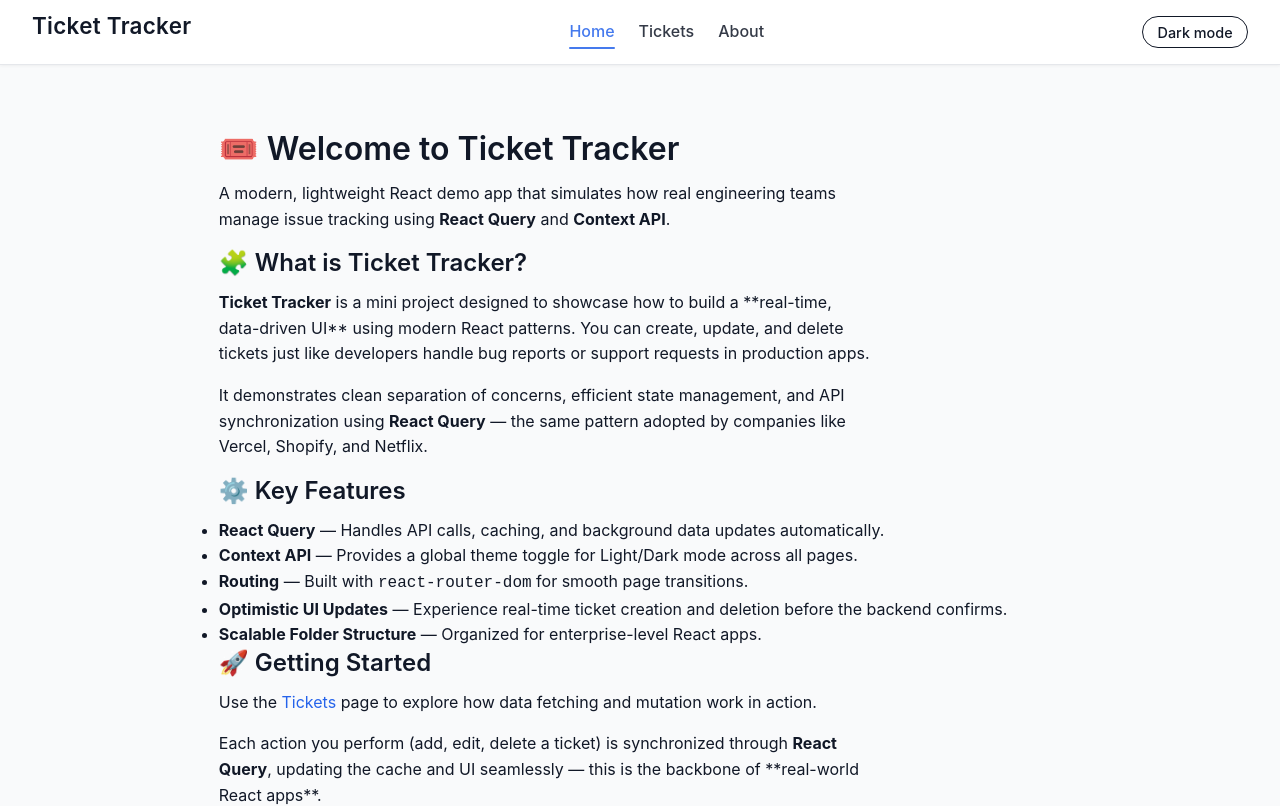
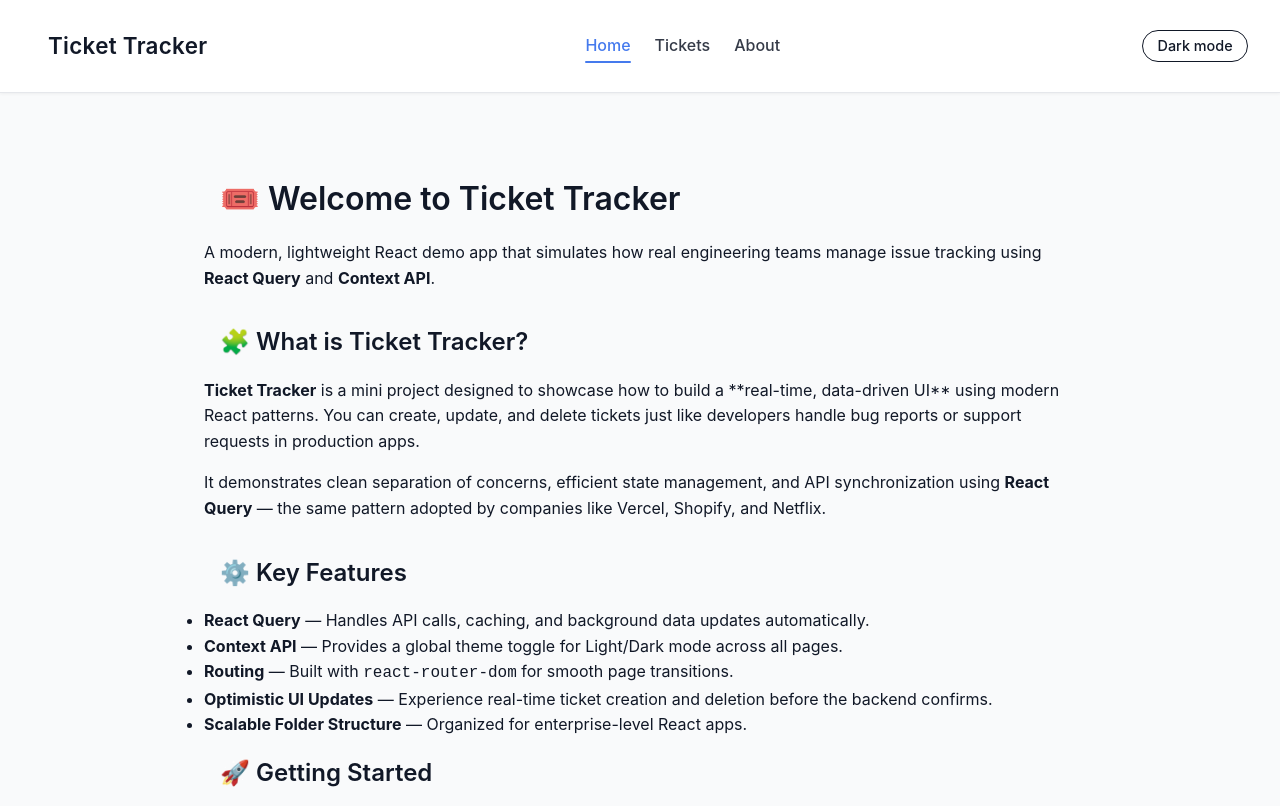
Before and after one commit to Rajprabhu147/react-comback, a React (Vite) app in the folder react-day5/: page / in a window 1280 px wide. Shown: the top 806 px of the page. Built offline with nearby package versions, Linux system fonts and the light colour scheme.

Commit message:
cleaning up and styling

```diff
--- a/react-day5/src/App.css
+++ b/react-day5/src/App.css
@@ -1,27 +1,43 @@
 /* ======================================
-   App.css — Global App & Theming Styles
+   App.css — Clean Refactored Version
    Author: Raj Prabhu Rajasekaran
    ====================================== */
 
-/* 🌐 App Container */
+/* ======================================
+   THEME VARIABLES
+   ====================================== */
+:root {
+  --bg-light: #f9fafb;
+  --bg-dark: #111827;
+  --text-light: #111827;
+  --text-dark: #f9fafb;
+
+  --header-light: #ffffff;
+  --header-dark: #1f2937;
+
+  --border-light: #e5e7eb;
+  --border-dark: #374151;
+
+  --primary: #2563eb;
+  --primary-hover: #1d4ed8;
+}
+
+/* ======================================
+   GLOBAL APP STYLES
+   ====================================== */
 .app {
   min-height: 100vh;
   display: flex;
   flex-direction: column;
   font-family: "Inter", system-ui, sans-serif;
+  background: var(--bg-light);
+  color: var(--text-light);
   transition: background 0.3s ease, color 0.3s ease;
 }
 
-/* Light Theme */
-.app.light {
-  background: #f9fafb;
-  color: #111827;
-}
-
-/* Dark Theme */
 .app.dark {
-  background: #111827;
-  color: #f9fafb;
+  background: var(--bg-dark);
+  color: var(--text-dark);
 }
 
 /* ======================================
@@ -31,34 +47,37 @@
   position: sticky;
   top: 0;
   z-index: 10;
-  background: #ffffff;
-  color: #111827;
-  border-bottom: 1px solid #e5e7eb;
-  padding: 0.75rem 2rem;
   display: flex;
   justify-content: space-between;
   align-items: center;
+  padding: 0.75rem 2rem;
+  background: var(--header-light);
+  color: var(--text-light);
+  border-bottom: 1px solid var(--border-light);
   box-shadow: 0 1px 3px rgba(0, 0, 0, 0.05);
   transition: background 0.3s ease, color 0.3s ease;
 }
 
 .app.dark .header {
-  background: #1f2937;
-  color: #f9fafb;
-  border-bottom-color: #374151;
+  background: var(--header-dark);
+  color: var(--text-dark);
+  border-bottom-color: var(--border-dark);
 }
 
-/* Brand */
+/* Branding */
 .header h1 {
   font-size: 1.4rem;
   font-weight: 600;
   letter-spacing: 0.3px;
 }
 
-/* Nav Links */
+/* ======================================
+   NAVIGATION LINKS
+   ====================================== */
 nav {
   display: flex;
   gap: 1.5rem;
+  flex-wrap: wrap;
 }
 
 nav a {
@@ -75,7 +94,7 @@ nav a:hover {
 }
 
 nav a.active {
-  color: #2563eb;
+  color: var(--primary);
 }
 
 nav a.active::after {
@@ -85,11 +104,13 @@ nav a.active::after {
   bottom: -4px;
   width: 100%;
   height: 2px;
-  background: #2563eb;
+  background: var(--primary);
   border-radius: 2px;
 }
 
-/* Theme Toggle */
+/* ======================================
+   THEME TOGGLE
+   ====================================== */
 .theme-btn {
   background: transparent;
   border: 1px solid currentColor;
@@ -123,7 +144,7 @@ nav a.active::after {
    BUTTONS
    ====================================== */
 .btn {
-  background: #2563eb;
+  background: var(--primary);
   color: #fff;
   border: none;
   border-radius: 6px;
@@ -134,7 +155,7 @@ nav a.active::after {
 }
 
 .btn:hover {
-  background: #1d4ed8;
+  background: var(--primary-hover);
   transform: translateY(-1px);
 }
 
@@ -154,20 +175,19 @@ nav a.active::after {
 .footer {
   text-align: center;
   padding: 1rem;
-  background: #e5e7eb;
+  background: var(--border-light);
   color: #374151;
   font-size: 0.9rem;
 }
 
 .app.dark .footer {
-  background: #1f2937;
+  background: var(--header-dark);
   color: #9ca3af;
 }
 
 /* ======================================
-   TICKET PAGE STYLING
+   TICKET PAGE
    ====================================== */
-
 .tickets-page {
   max-width: 900px;
   margin: 2rem auto;
@@ -182,7 +202,7 @@ nav a.active::after {
 
 .tickets-header h2 {
   font-size: 1.5rem;
-  color: #2563eb;
+  color: var(--primary);
   font-weight: 600;
 }
 
@@ -194,8 +214,8 @@ nav a.active::after {
 
 /* Ticket Card */
 .ticket-card {
-  background: #fff;
-  border: 1px solid #e5e7eb;
+  background: var(--header-light);
+  border: 1px solid var(--border-light);
   border-radius: 10px;
   padding: 1.2rem 1.5rem;
   display: flex;
@@ -210,8 +230,8 @@ nav a.active::after {
 }
 
 .app.dark .ticket-card {
-  background: #1f2937;
-  border-color: #374151;
+  background: var(--header-dark);
+  border-color: var(--border-dark);
 }
 
 /* Ticket Info */
@@ -222,12 +242,11 @@ nav a.active::after {
 .ticket-info h3 {
   font-size: 1.1rem;
   margin-bottom: 0.25rem;
-  color: inherit;
 }
 
 .ticket-info p {
+  font-size: 0.95rem;
   color: #4b5563;
-  font-size: 0.95rem;
 }
 
 .app.dark .ticket-info p {
@@ -240,9 +259,6 @@ nav a.active::after {
   display: flex;
   gap: 0.75rem;
   flex-wrap: wrap;
-}
-
-.ticket-meta span {
   font-size: 0.85rem;
   color: #6b7280;
 }
@@ -258,7 +274,7 @@ nav a.active::after {
 
 .status-open {
   background: #dbeafe;
-  color: #2563eb;
+  color: var(--primary);
 }
 
 .status-inprogress {
@@ -287,11 +303,11 @@ nav a.active::after {
 }
 
 .ticket-actions .edit {
-  color: #2563eb;
+  color: var(--primary);
 }
 
 .ticket-actions .edit:hover {
-  color: #1d4ed8;
+  color: var(--primary-hover);
 }
 
 .ticket-actions .delete {
@@ -303,23 +319,23 @@ nav a.active::after {
 }
 
 /* ======================================
-   Empty & Loading States
+   STATES & RESPONSIVENESS
    ====================================== */
+.tickets-empty,
+.tickets-loading {
+  text-align: center;
+  margin-top: 2rem;
+  font-size: 1rem;
+}
+
 .tickets-empty {
-  text-align: center;
   color: #6b7280;
-  margin-top: 2rem;
 }
 
 .tickets-loading {
-  text-align: center;
-  color: #2563eb;
-  margin-top: 2rem;
+  color: var(--primary);
 }
 
-/* ======================================
-   RESPONSIVE
-   ====================================== */
 @media (max-width: 768px) {
   .tickets-header {
     flex-direction: column;
@@ -333,7 +349,6 @@ nav a.active::after {
   }
 
   nav {
-    flex-wrap: wrap;
     justify-content: center;
   }
 }
--- a/react-day5/src/index.css
+++ b/react-day5/src/index.css
@@ -44,15 +44,15 @@ h4,
 h5,
 h6 {
   font-weight: 600;
-  line-height: 1.25;
-  margin-bottom: 0.75rem;
+  /* margin-bottom: 0.75rem; */
+  padding: 1rem;
   color: inherit;
 }
 
 p {
   margin-bottom: 1rem;
   color: inherit;
-  max-width: 65ch;
+  /* max-width: 65ch; */
 }
 
 /* =========================================
@@ -133,14 +133,14 @@ textarea:focus {
    ========================================= */
 
 .container {
-  width: 90%;
-  max-width: 1100px;
+  width: 100%;
   margin: 0 auto;
-  padding: 2rem 0;
+  padding: 2rem;
 }
 
 .flex {
   display: flex;
+  padding: 2rem;
   align-items: center;
 }
 
--- a/react-day5/src/pages/Home.jsx
+++ b/react-day5/src/pages/Home.jsx
@@ -90,7 +90,7 @@ export default function Home() {
           <li>⚡ Vite for fast development</li>
         </ul>
       </section>
-
+      <br />
       <footer className="home-footer">
         <p>
           Built by <strong>Raj Prabhu Rajasekaran</strong> as part of a
```
